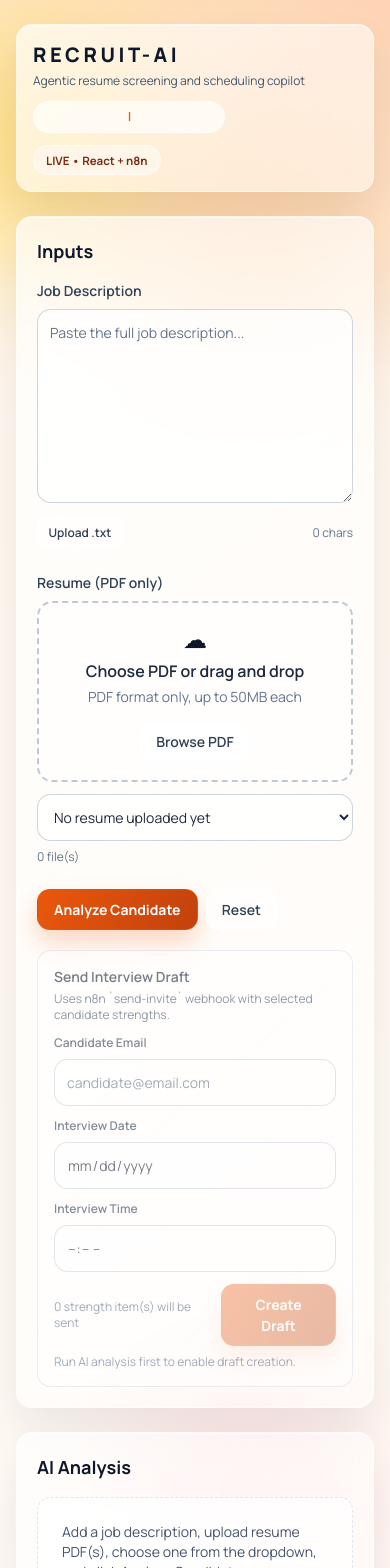
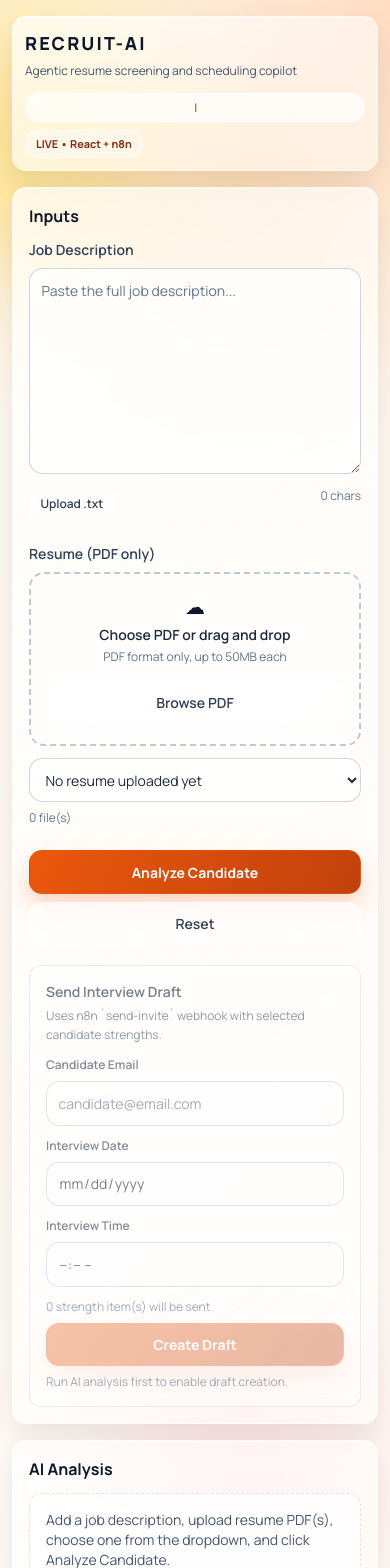
Before and after one commit to tarush7/IITPM_FINAL-PROJECT, a React (Vite) app: page / in a window 390 px wide. Shown: the top 1568 px of the page. Built offline with nearby package versions, Linux system fonts and the light colour scheme.

Commit message:
Responsiveness

```diff
--- a/src/App.jsx
+++ b/src/App.jsx
@@ -558,10 +558,10 @@ function App() {
       <div className="pointer-events-none absolute right-0 top-20 h-72 w-72 rounded-full bg-orange-300/40 blur-3xl" />
       <div className="pointer-events-none absolute bottom-10 left-1/3 h-56 w-56 rounded-full bg-rose-200/50 blur-3xl" />
 
-      <div className="relative z-10 mx-auto max-w-7xl px-4 py-6 sm:px-6 lg:px-8">
+      <div className="relative z-10 mx-auto max-w-7xl px-3 py-4 sm:px-6 sm:py-6 lg:px-8">
         <TopBar />
 
-        <main className="grid gap-6 lg:grid-cols-2">
+        <main className="grid gap-4 sm:gap-6 lg:grid-cols-2">
           <InputPanel
             jdText={jdText}
             jdUploadNote={jdUploadNote}
--- a/src/components/InputPanel.jsx
+++ b/src/components/InputPanel.jsx
@@ -53,8 +53,8 @@ function InputPanel({
   }
 
   return (
-    <section className="glass-panel p-5">
-      <h2 className="mb-4 text-lg font-bold text-slate-900">Inputs</h2>
+    <section className="glass-panel p-4 sm:p-5">
+      <h2 className="mb-3 text-base font-bold text-slate-900 sm:mb-4 sm:text-lg">Inputs</h2>
 
       <div className="mb-6">
         <label htmlFor="jdText" className="mb-2 block text-sm font-semibold text-slate-700">
@@ -66,10 +66,10 @@ function InputPanel({
           onChange={(event) => onJdTextChange(event.target.value)}
           rows={8}
           placeholder="Paste the full job description..."
-          className="glass-input"
+          className="glass-input leading-relaxed"
         />
 
-        <div className="mt-2 flex flex-wrap items-center justify-between gap-2">
+        <div className="mt-2 flex flex-wrap items-start justify-between gap-2 sm:items-center">
           <label className="glass-chip cursor-pointer">
             Upload .txt
             <input
@@ -81,7 +81,7 @@ function InputPanel({
           </label>
           <span className="text-xs text-slate-500">{jdText.length} chars</span>
         </div>
-        {jdUploadNote && <p className="mt-2 text-xs text-slate-600">{jdUploadNote}</p>}
+        {jdUploadNote && <p className="mt-2 break-words text-xs text-slate-600">{jdUploadNote}</p>}
       </div>
 
       <div className="mb-6">
@@ -95,13 +95,15 @@ function InputPanel({
           onDragLeave={handleDragLeave}
           onDrop={handleDrop}
         >
-          <div className="text-2xl">☁</div>
-          <p className="mt-1 text-base font-semibold text-slate-800">Choose PDF or drag and drop</p>
-          <p className="mt-1 text-sm text-slate-500">PDF format only, up to 50MB each</p>
+          <div className="text-xl sm:text-2xl">☁</div>
+          <p className="mt-1 text-sm font-semibold text-slate-800 sm:text-base">
+            Choose PDF or drag and drop
+          </p>
+          <p className="mt-1 text-xs text-slate-500 sm:text-sm">PDF format only, up to 50MB each</p>
           <button
             type="button"
             onClick={() => fileInputRef.current?.click()}
-            className="btn-secondary mt-4"
+            className="btn-secondary mt-4 w-full sm:w-auto"
           >
             Browse PDF
           </button>
@@ -131,30 +133,38 @@ function InputPanel({
         </select>
 
         <div className="mt-2 flex flex-wrap items-center justify-between gap-2">
-          <div className="flex items-center gap-2">
+          <div className="flex flex-wrap items-center gap-2">
             {selectedResumeId && (
-              <button type="button" onClick={onRemoveSelectedResume} className="btn-ghost text-xs">
+              <button
+                type="button"
+                onClick={onRemoveSelectedResume}
+                className="btn-ghost w-full text-xs sm:w-auto"
+              >
                 Remove selected
               </button>
             )}
             <span className="text-xs text-slate-500">{resumeFiles.length} file(s)</span>
           </div>
         </div>
-        {selectedResumeLabel && <p className="m-2 text-xs font-medium text-slate-700">Selected: {selectedResumeLabel}</p>}
-        {resumeUploadNote && <p className="m-2 text-xs text-slate-600">{resumeUploadNote}</p>}
+        {selectedResumeLabel && (
+          <p className="mt-2 break-words text-xs font-medium text-slate-700">
+            Selected: {selectedResumeLabel}
+          </p>
+        )}
+        {resumeUploadNote && <p className="mt-2 break-words text-xs text-slate-600">{resumeUploadNote}</p>}
       </div>
 
-      <div className="flex flex-wrap gap-2">
+      <div className="mt-1 grid grid-cols-1 gap-2 sm:flex sm:flex-wrap">
         <button
           type="button"
           onClick={onAnalyze}
           disabled={isLoading}
-          className="btn-primary disabled:cursor-not-allowed disabled:opacity-60"
+          className="btn-primary w-full sm:min-w-[11rem] sm:w-auto disabled:cursor-not-allowed disabled:opacity-60"
         >
           {isLoading ? 'Analyzing...' : 'Analyze Candidate'}
         </button>
 
-        <button type="button" onClick={onReset} className="btn-secondary">
+        <button type="button" onClick={onReset} className="btn-secondary w-full sm:w-auto">
           Reset
         </button>
       </div>
@@ -165,7 +175,7 @@ function InputPanel({
         }`}
       >
         <h3 className="text-sm font-semibold text-slate-800">Send Interview Draft</h3>
-        <p className="mt-1 text-xs text-slate-600">
+        <p className="mt-1 text-xs leading-relaxed text-slate-600">
           Uses n8n `send-invite` webhook with selected candidate strengths.
         </p>
 
@@ -214,13 +224,13 @@ function InputPanel({
           </div>
         </div>
 
-        <div className="mt-3 flex items-center justify-between gap-2">
+        <div className="mt-3 flex flex-col items-stretch gap-2 sm:flex-row sm:items-center sm:justify-between">
           <p className="text-xs text-slate-500">{strengthsCount} strength item(s) will be sent</p>
           <button
             type="button"
             onClick={onSendInvite}
             disabled={!inviteEnabled || inviteStatus === 'sending'}
-            className="btn-primary disabled:cursor-not-allowed disabled:opacity-60"
+            className="btn-primary w-full sm:min-w-[8.75rem] sm:w-auto disabled:cursor-not-allowed disabled:opacity-60"
           >
             {inviteStatus === 'sending' ? 'Sending...' : 'Create Draft'}
           </button>
@@ -234,7 +244,7 @@ function InputPanel({
 
         {inviteMessage && (
           <p
-            className={`mt-3 text-xs ${
+            className={`mt-3 break-words text-xs ${
               inviteStatus === 'error'
                 ? 'text-rose-700'
                 : inviteStatus === 'success'
--- a/src/components/OutputPanel.jsx
+++ b/src/components/OutputPanel.jsx
@@ -16,7 +16,7 @@ function CopyButton({ sectionKey, copiedSection, onCopy }) {
   }
 
   return (
-    <button type="button" onClick={onCopy} className="btn-secondary !px-2.5 !py-1 text-xs">
+    <button type="button" onClick={onCopy} className="btn-secondary !px-3 !py-1.5 text-xs">
       {label}
     </button>
   )
@@ -36,8 +36,8 @@ function LoadingTrail({ processTrail }) {
   const steps = processTrail && processTrail.length > 0 ? processTrail : []
 
   return (
-    <div className="glass-soft p-4">
-      <div className="mb-3 flex items-center gap-3 text-sm font-medium text-orange-800">
+    <div className="glass-soft p-3 sm:p-4">
+      <div className="mb-3 flex items-center gap-2 sm:gap-3 text-xs font-medium text-orange-800 sm:text-sm">
         <span className="h-5 w-5 animate-spin rounded-full border-2 border-orange-300 border-t-orange-800" />
         Analyzing...
       </div>
@@ -46,7 +46,7 @@ function LoadingTrail({ processTrail }) {
         Backend Process Trace
       </p>
 
-      <ul className="space-y-1.5 text-sm">
+      <ul className="space-y-1.5 text-xs sm:text-sm">
         {steps.map((step, index) => {
           const styleClass =
             step.status === 'done'
@@ -58,7 +58,7 @@ function LoadingTrail({ processTrail }) {
                   : 'bg-white/50 text-slate-500'
 
           return (
-            <li key={step.key} className={`rounded-lg px-2.5 py-1.5 transition ${styleClass}`}>
+            <li key={step.key} className={`rounded-lg px-2 py-1.5 sm:px-2.5 transition ${styleClass}`}>
               <p>
                 {index + 1}. {step.label}
               </p>
@@ -73,7 +73,7 @@ function LoadingTrail({ processTrail }) {
 
 function SectionCard({ title, children }) {
   return (
-    <div className="glass-soft border border-slate-300/70 p-4">
+    <div className="glass-soft border border-slate-300/70 p-3 sm:p-4">
       <h3 className="mb-2 text-sm font-semibold text-slate-800">{title}</h3>
       {children}
     </div>
@@ -90,11 +90,11 @@ function OutputPanel({
   onCopyText,
 }) {
   return (
-    <section className="glass-panel p-5">
-      <h2 className="mb-4 text-lg font-bold text-slate-900">AI Analysis</h2>
+    <section className="glass-panel p-4 sm:p-5">
+      <h2 className="mb-3 text-base font-bold text-slate-900 sm:mb-4 sm:text-lg">AI Analysis</h2>
 
       {status === 'empty' && (
-        <div className="glass-soft rounded-xl border border-dashed border-slate-300/60 p-6 text-sm text-slate-600">
+        <div className="glass-soft rounded-xl border border-dashed border-slate-300/60 p-4 text-sm text-slate-600 sm:p-6">
           Add a job description, upload resume PDF(s), choose one from the dropdown, and click
           Analyze Candidate.
         </div>
@@ -105,10 +105,10 @@ function OutputPanel({
       )}
 
       {status === 'error' && (
-        <div className="glass-soft space-y-3 border border-rose-200/70 bg-rose-50/70 p-4">
-          <p className="text-sm text-rose-700">{errorMessage}</p>
+        <div className="glass-soft space-y-3 border border-rose-200/70 bg-rose-50/70 p-3 sm:p-4">
+          <p className="break-words text-sm text-rose-700">{errorMessage}</p>
           <LoadingTrail processTrail={processTrail} />
-          <button type="button" onClick={onRetry} className="btn-secondary text-xs">
+          <button type="button" onClick={onRetry} className="btn-secondary w-full text-xs sm:w-auto">
             Try again
           </button>
         </div>
@@ -117,8 +117,8 @@ function OutputPanel({
       {status === 'success' && analysis && (
         <div className="space-y-5">
           <SectionCard title="Fit Score">
-            <div className="flex flex-wrap items-center gap-3">
-              <p className="text-4xl font-extrabold text-slate-900">{analysis.score}</p>
+            <div className="flex flex-col items-start gap-3 sm:flex-row sm:flex-wrap sm:items-center">
+              <p className="text-3xl font-extrabold text-slate-900 sm:text-4xl">{analysis.score}</p>
               <span
                 className={`rounded-full border px-3 py-1 text-xs font-bold ${recommendationStyles[analysis.recommendation]}`}
               >
@@ -165,8 +165,11 @@ function OutputPanel({
             <SectionCard title="Contact Links">
               <ul className="space-y-2 text-sm text-slate-700">
                 {analysis.contact_links.map((link, index) => (
-                  <li key={`${link.url}-${index}`} className="rounded-lg border border-white/70 bg-white/55 p-2.5">
-                    <p className="font-semibold text-slate-800">{link.category}</p>
+                  <li
+                    key={`${link.url}-${index}`}
+                    className="rounded-lg border border-white/70 bg-white/55 p-2.5 sm:p-3"
+                  >
+                    <p className="break-words font-semibold text-slate-800">{link.category}</p>
                     {link.url.includes('@') ? (
                       <a
                         href={`mailto:${link.url}`}
@@ -192,8 +195,8 @@ function OutputPanel({
           )}
 
           {analysis.email_draft && (
-            <div className="glass-soft p-4">
-              <div className="mb-2 flex items-center justify-between">
+            <div className="glass-soft p-3 sm:p-4">
+              <div className="mb-2 flex flex-col gap-2 sm:flex-row sm:items-center sm:justify-between">
                 <h3 className="text-sm font-semibold text-slate-800">Email Draft</h3>
                 <CopyButton
                   sectionKey="email"
@@ -204,15 +207,15 @@ function OutputPanel({
               <textarea
                 readOnly
                 value={analysis.email_draft}
-                rows={6}
+                rows={7}
                 className="glass-input text-sm text-slate-700"
               />
             </div>
           )}
 
           {analysis.calendar_payload && (
-            <div className="glass-soft p-4">
-              <div className="mb-2 flex items-center justify-between">
+            <div className="glass-soft p-3 sm:p-4">
+              <div className="mb-2 flex flex-col gap-2 sm:flex-row sm:items-center sm:justify-between">
                 <h3 className="text-sm font-semibold text-slate-800">Scheduling Payload</h3>
                 <CopyButton
                   sectionKey="calendar"
--- a/src/components/TopBar.jsx
+++ b/src/components/TopBar.jsx
@@ -42,14 +42,18 @@ function TopBar() {
   }, [displayText, isDeleting, lineIndex])
 
   return (
-    <header className="glass-panel mb-6 flex flex-col gap-3 p-4 sm:flex-row sm:items-center sm:justify-between">
+    <header className="glass-panel mb-4 flex flex-col gap-3 p-3 sm:mb-6 sm:gap-4 sm:p-4 md:p-5 sm:flex-row sm:items-center sm:justify-between">
       <div>
-        <h1 className="text-xl font-extrabold tracking-[0.18em] text-slate-900">RECRUIT-AI</h1>
-        <p className="mt-1 text-xs text-slate-600">Agentic resume screening and scheduling copilot</p>
+        <h1 className="text-lg font-extrabold tracking-[0.12em] text-slate-900 sm:text-xl sm:tracking-[0.18em]">
+          RECRUIT-AI
+        </h1>
+        <p className="mt-1 text-xs leading-relaxed text-slate-600">
+          Agentic resume screening and scheduling copilot
+        </p>
       </div>
 
-      <div className="flex flex-wrap items-center gap-3 sm:justify-end">
-        <p className="typing-pill">
+      <div className="flex w-full flex-wrap items-center gap-2 sm:w-auto sm:justify-end sm:gap-3">
+        <p className="typing-pill w-full sm:w-auto">
           {displayText}
           <span className="typing-cursor">|</span>
         </p>
--- a/src/index.css
+++ b/src/index.css
@@ -3,11 +3,19 @@
 
 :root {
   font-family: "Manrope", "Segoe UI", sans-serif;
+  -webkit-text-size-adjust: 100%;
+}
+
+*,
+*::before,
+*::after {
+  box-sizing: border-box;
 }
 
 body {
   margin: 0;
   min-height: 100vh;
+  overflow-x: hidden;
   background:
     radial-gradient(1200px 700px at -10% -20%, rgba(251, 191, 36, 0.35), transparent 60%),
     radial-gradient(1000px 580px at 110% 0%, rgba(249, 115, 22, 0.28), transparent 64%),
@@ -46,6 +54,16 @@ body {
   font-size: 0.875rem;
   color: #1e293b;
   outline: none;
+}
+
+textarea.glass-input {
+  min-height: 7.5rem;
+}
+
+input.glass-input,
+select.glass-input,
+textarea.glass-input {
+  min-height: 2.75rem;
 }
 
 .glass-input::placeholder {
@@ -110,6 +128,10 @@ body {
   color: #ffffff;
   box-shadow: 0 12px 24px rgba(234, 88, 12, 0.24);
   transition: transform 160ms ease, box-shadow 160ms ease;
+  min-height: 2.7rem;
+  display: inline-flex;
+  align-items: center;
+  justify-content: center;
 }
 
 .btn-primary:hover {
@@ -126,6 +148,10 @@ body {
   font-weight: 600;
   color: #334155;
   transition: background 160ms ease;
+  min-height: 2.7rem;
+  display: inline-flex;
+  align-items: center;
+  justify-content: center;
 }
 
 .btn-secondary:hover {
@@ -140,6 +166,10 @@ body {
   font-weight: 600;
   color: #c2410c;
   transition: background 160ms ease;
+  min-height: 2.5rem;
+  display: inline-flex;
+  align-items: center;
+  justify-content: center;
 }
 
 .btn-ghost:hover {
@@ -185,3 +215,41 @@ body {
 .slide-enter {
   animation: slide-enter 220ms ease;
 }
+
+@media (max-width: 640px) {
+  body {
+    background:
+      radial-gradient(700px 460px at -20% -12%, rgba(251, 191, 36, 0.32), transparent 58%),
+      radial-gradient(640px 420px at 120% 0%, rgba(249, 115, 22, 0.24), transparent 62%),
+      radial-gradient(620px 380px at 50% 116%, rgba(251, 146, 60, 0.22), transparent 66%),
+      linear-gradient(180deg, #fff7ed 0%, #fffaf5 100%);
+  }
+
+  .glass-panel {
+    border-radius: 0.9rem;
+    box-shadow:
+      0 14px 30px rgba(15, 23, 42, 0.09),
+      inset 0 1px 0 rgba(255, 255, 255, 0.65);
+  }
+
+  .glass-soft {
+    border-radius: 0.75rem;
+  }
+
+  .glass-input {
+    font-size: 0.875rem;
+    padding: 0.68rem 0.72rem;
+  }
+
+  .typing-pill {
+    min-width: 0;
+    width: 100%;
+    font-size: 0.74rem;
+    padding: 0.32rem 0.68rem;
+  }
+
+  .status-pill {
+    font-size: 0.68rem;
+    padding: 0.3rem 0.62rem;
+  }
+}
```
